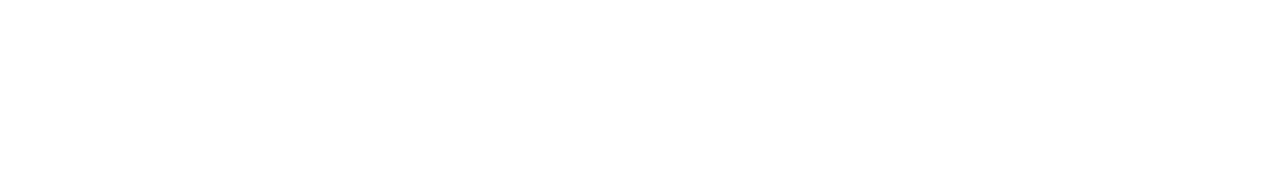
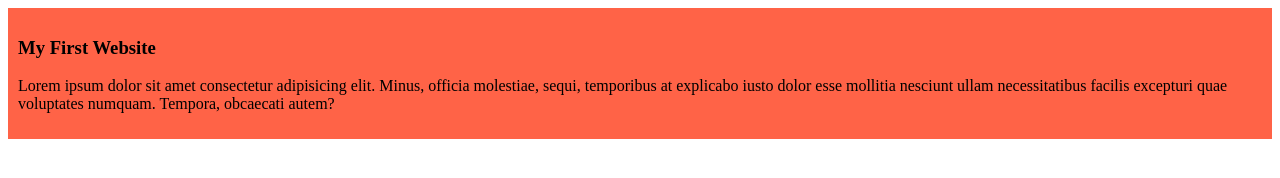
Before and after one commit to thisisrahiq/my-simple-website, a plain HTML site: page index.html in a window 1280 px wide. Drawn offline with Linux system fonts and the light colour scheme.

Commit message:
paragraph

```diff
--- a/index.html
+++ b/index.html
@@ -5,8 +5,13 @@
     <meta http-equiv="X-UA-Compatible" content="IE=edge">
     <meta name="viewport" content="width=device-width, initial-scale=1.0">
     <title>My Simple Website</title>
+    <link rel="stylesheet" href="styles/blogs.css">
 </head>
 <body>
+    <div>
+        <h3>My First Website</h3>
+        <p>Lorem ipsum dolor sit amet consectetur adipisicing elit. Minus, officia molestiae, sequi, temporibus at explicabo iusto dolor esse mollitia nesciunt ullam necessitatibus facilis excepturi quae voluptates numquam. Tempora, obcaecati autem?</p>
+    </div>
 
 </body>
 </html>
--- /dev/null
+++ b/styles/blogs.css
@@ -0,0 +1,4 @@
+div{
+    background-color: tomato;
+    padding: 10px;
+}
```
